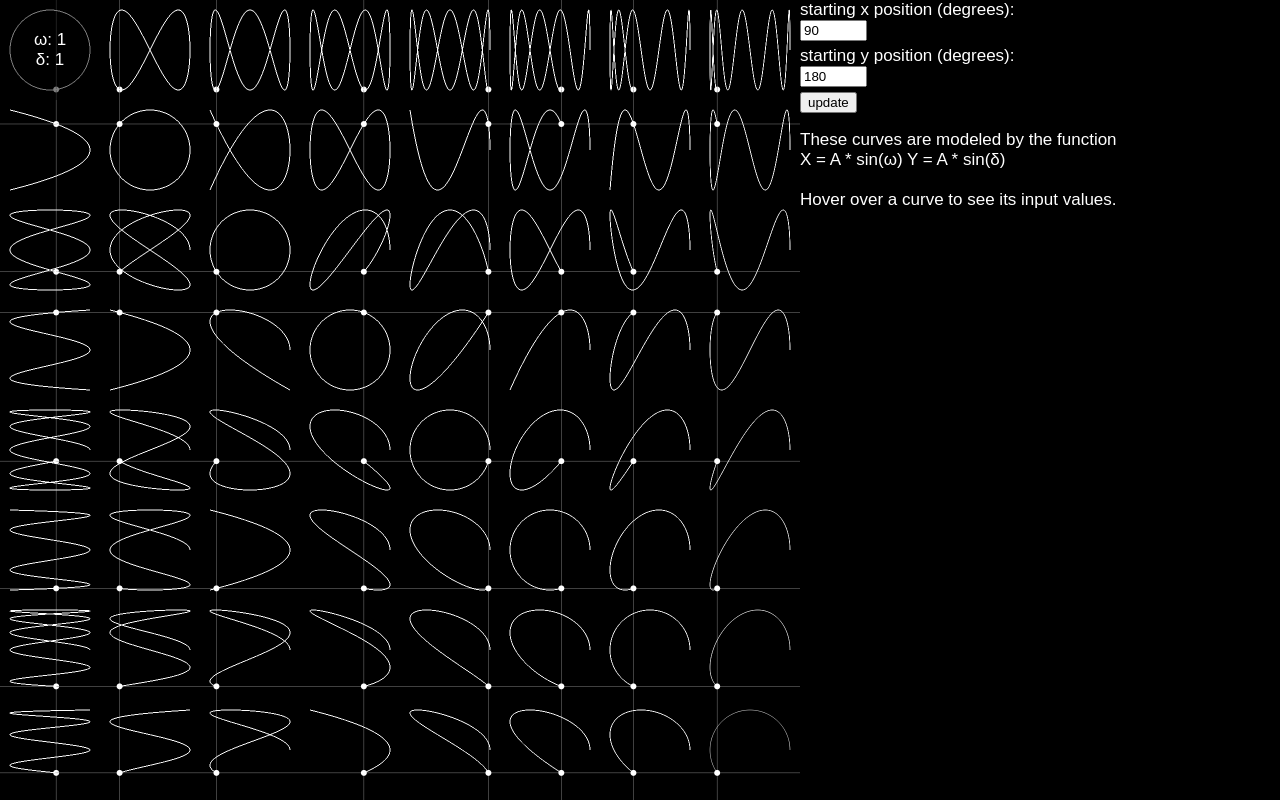
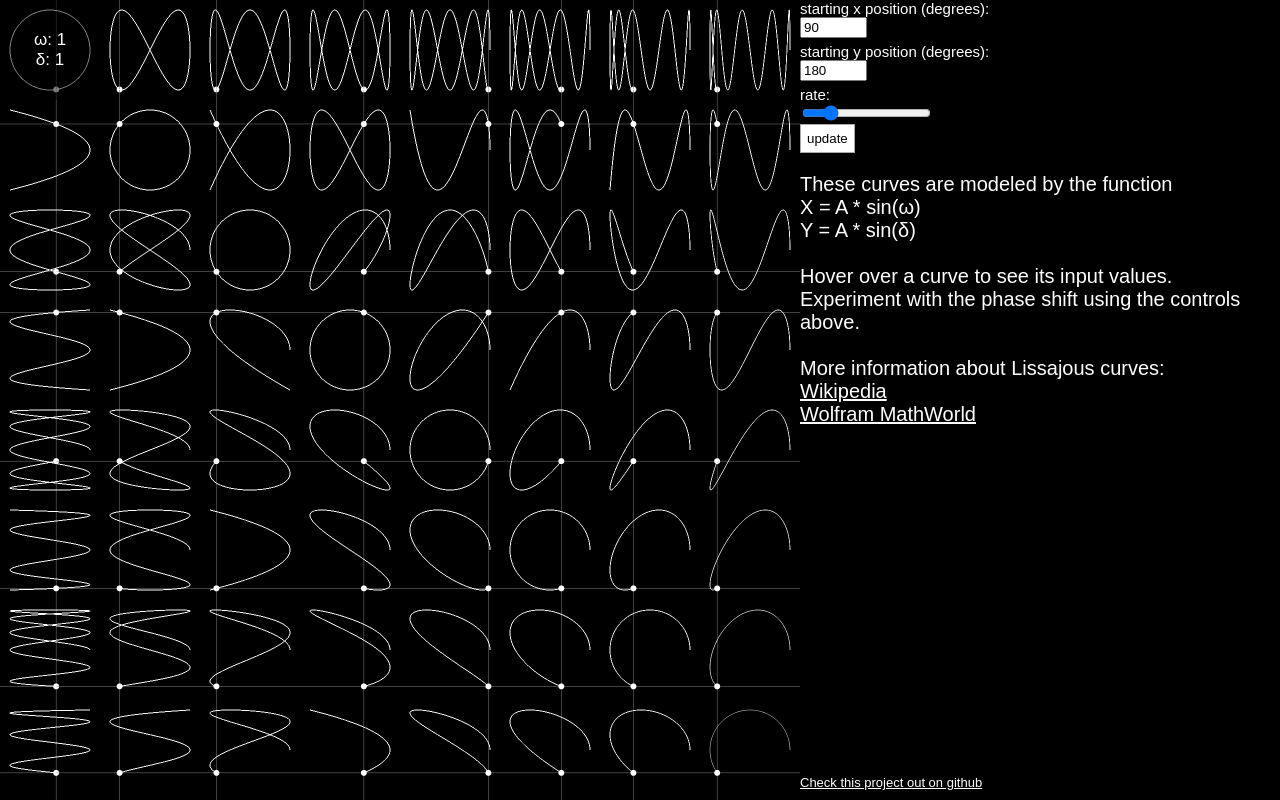
Before and after one commit to andlehma/lissajous, a plain HTML site: page index.html in a window 1280 px wide. Drawn offline with nearby package versions, Linux system fonts and the light colour scheme.

Commit message:
added rate change and more info in sidebar

```diff
--- a/index.html
+++ b/index.html
@@ -19,13 +19,24 @@
 					<input type="text" id="omega" value="90">
 					<label for="delta">starting y position (degrees):</label>
 					<input type="text" id="delta" value="180">
+					<label for="rate">rate:</label><br>
+					<input type="range" id="rate" min="1" max="50" value="10"><br>
 					<button onclick="init()">update</button>
 				</div>
-				<p>
+				<p id="description">
 					These curves are modeled by the function <br>
-					X = A * sin(ω)  Y = A * sin(δ)<br><br>
-					Hover over a curve to see its input values.
+					X = A * sin(ω)<br>Y = A * sin(δ)<br><br>
+					Hover over a curve to see its input values.<br>
+					Experiment with the phase shift using the controls above.<br><br>
+					More information about Lissajous curves:<br>
+					<a href="https://en.wikipedia.org/wiki/Lissajous_curve">Wikipedia</a><br>
+					<a href="http://mathworld.wolfram.com/LissajousCurve.html">Wolfram MathWorld</a>
 				</p>
+				<footer>
+					<a href="https://github.com/andlehma/lissajous">
+						Check this project out on github
+					</a>
+				</footer>
 			</div>
 		</div>
 		<script src="script.js"></script>
--- a/main.css
+++ b/main.css
@@ -60,8 +60,32 @@ canvas {
 	width: 100vh;
 }
 
+.controls {
+	font-size: 15px;
+}
+
 input[type="text"] {
 	display: block;
 	margin-bottom: 5px;
 	width: 5em;
 }
+
+button {
+	background-color:white;
+	border: 1px solid darkgray;
+	padding: 6px 6px;
+}
+
+#description {
+	font-size: 20px;
+}
+
+footer {
+	position: absolute;
+	bottom: 10px;
+	font-size: 13px;
+}
+
+a, a:visited, a:hover, a:active {
+	color: white;
+}
--- a/script.js
+++ b/script.js
@@ -5,6 +5,7 @@ const ctx1 = canvas1.getContext('2d');
 const ctx2 = canvas2.getContext('2d');
 const omegaInput = document.getElementById('omega');
 const deltaInput = document.getElementById('delta');
+const rateInput = document.getElementById('rate');
 const pi = Math.PI;
 let iW = iH = 1600;
 canvas1.width = canvas1.height = canvas2.width = canvas2.height = iW;
@@ -12,6 +13,7 @@ let centerX = iW / 2;
 let centerY = iH / 2;
 let omega = pi/2;
 let delta = pi;
+let rate = 10;
 
 function point(x, y, xRate, yRate, xLine, yLine) {
 	this.centerX = x;
@@ -25,7 +27,7 @@ function point(x, y, xRate, yRate, xLine, yLine) {
 	this.radius = 6;
 	this.color = "#FFFFFF";
 	this.amp = iW / 20;
-	this.rateAmp = 10;
+	this.rateAmp = rate;
 	this.x = this.amp * Math.sin(this.o) + this.centerX;
 	this.y = this.amp * Math.sin(this.d) + this.centerY;
 
@@ -34,8 +36,8 @@ function point(x, y, xRate, yRate, xLine, yLine) {
 		this.lastY = this.y;
 		this.x = this.amp * Math.sin(this.o) + this.centerX;
 		this.y = this.amp * Math.sin(this.d) + this.centerY;
-		this.o += 1/(this.xRate * this.rateAmp);;
-		this.d += 1/(this.yRate * this.rateAmp);;
+		this.o += this.rateAmp/(this.xRate * 100);
+		this.d += this.rateAmp/(this.yRate * 100);
 		//draw the lines on canvas2
 		ctx2.lineWidth = 1;
 		ctx2.strokeStyle = "#FFFFFF";
@@ -92,6 +94,7 @@ function animate() {
 
 	omega = parseFloat(omegaInput.value * pi / 180);
 	delta = parseFloat(deltaInput.value * pi / 180);
+	rate = parseFloat(rateInput.value);
 }
 
 init();
```
